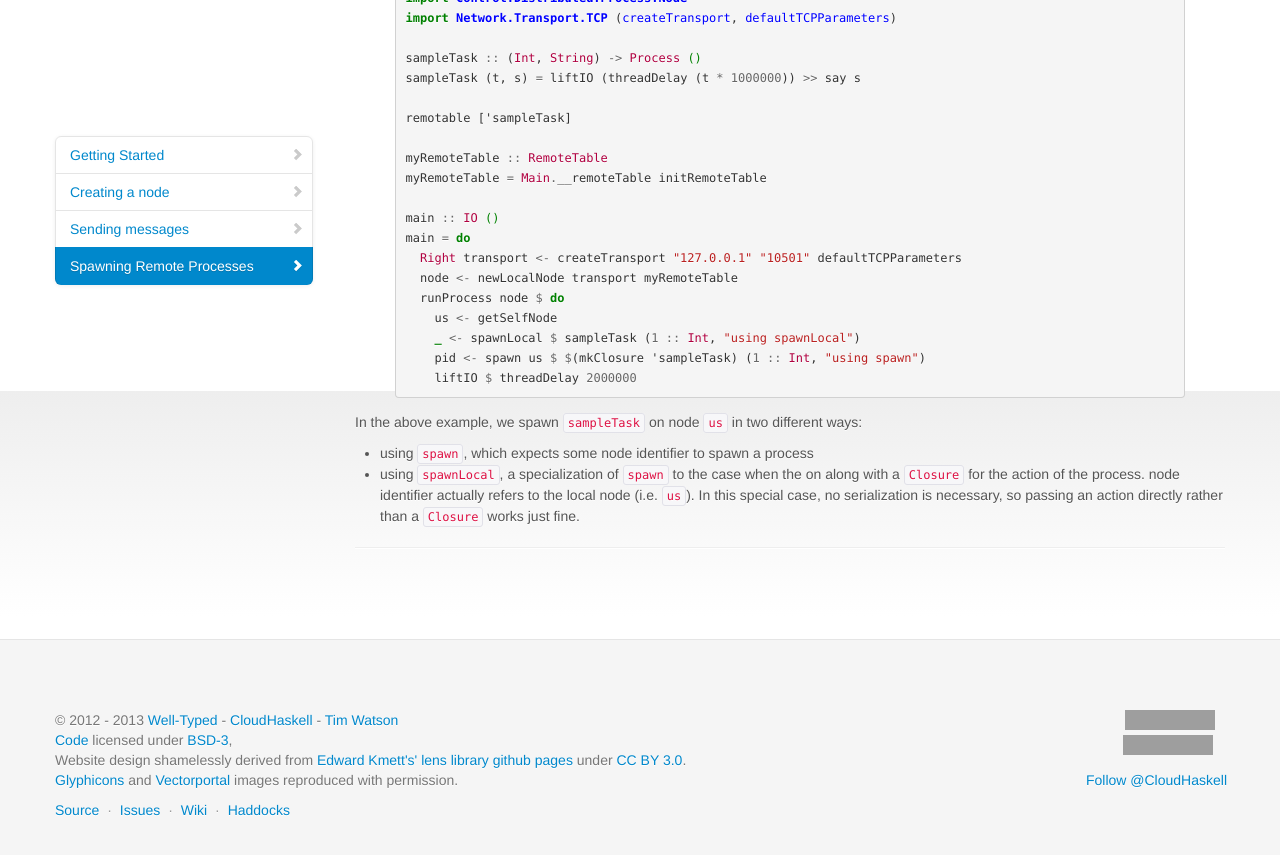
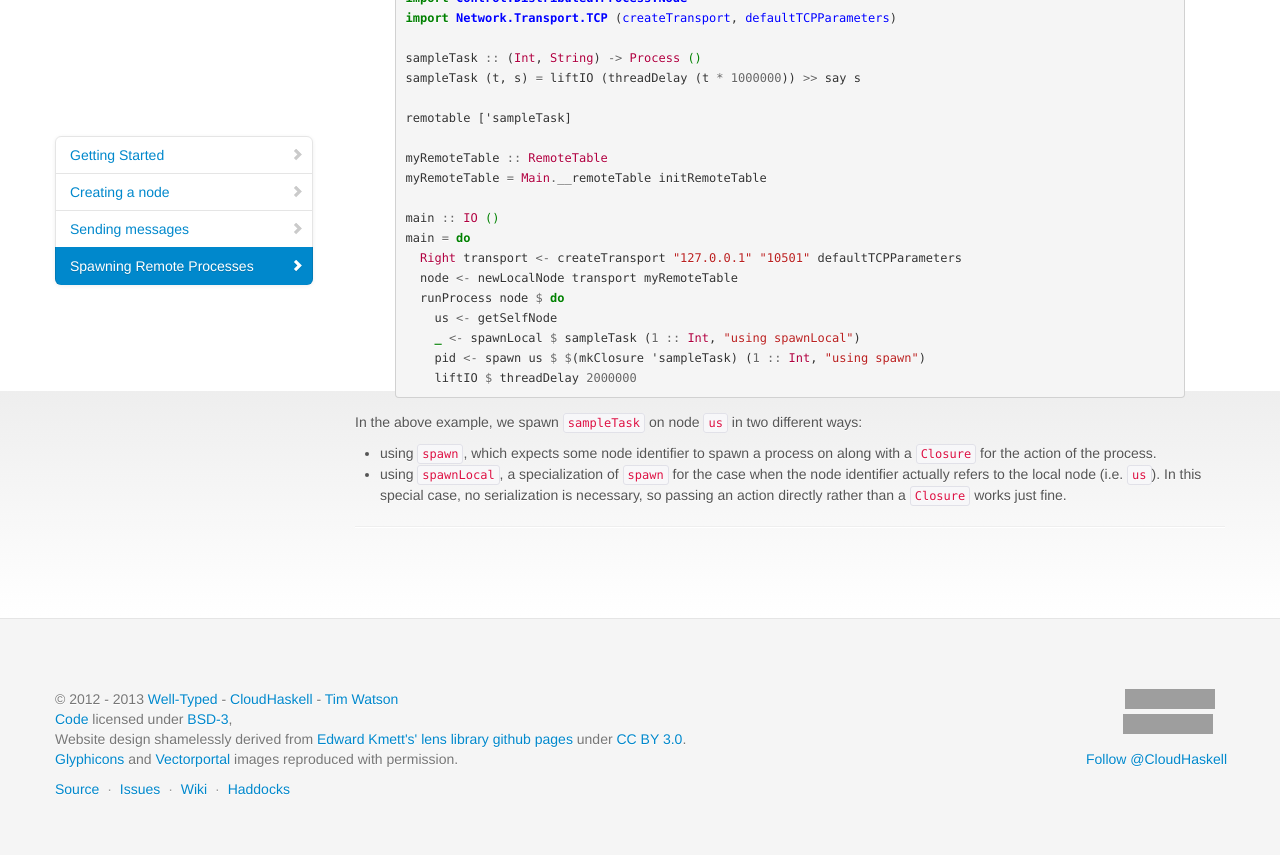
Before and after one commit to haskell-distributed/distributed-process, a Jekyll site: the page built from tutorials/1ch.md, in a window 1280 px wide and 900 px high, scrolled down 4109 px. Shown: the top 855 px of the window. Built offline with Jekyll 4.4.1, drawn with Linux system fonts in a browser that asks for light colours; comment, search, counter and statistics services are not loaded; grey boxes are pictures that could not be loaded.

Commit message:
Minor grammar fix

```diff
--- a/tutorials/1ch.md
+++ b/tutorials/1ch.md
@@ -281,8 +281,8 @@ In the above example, we spawn `sampleTask` on node `us` in two
 different ways:
 
 * using `spawn`, which expects some node identifier to spawn a process
-* using `spawnLocal`, a specialization of `spawn` to the case when the
   on along with a `Closure` for the action of the process.
+* using `spawnLocal`, a specialization of `spawn` for the case when the
   node identifier actually refers to the local node (i.e. `us`). In
   this special case, no serialization is necessary, so passing an
   action directly rather than a `Closure` works just fine.
```
